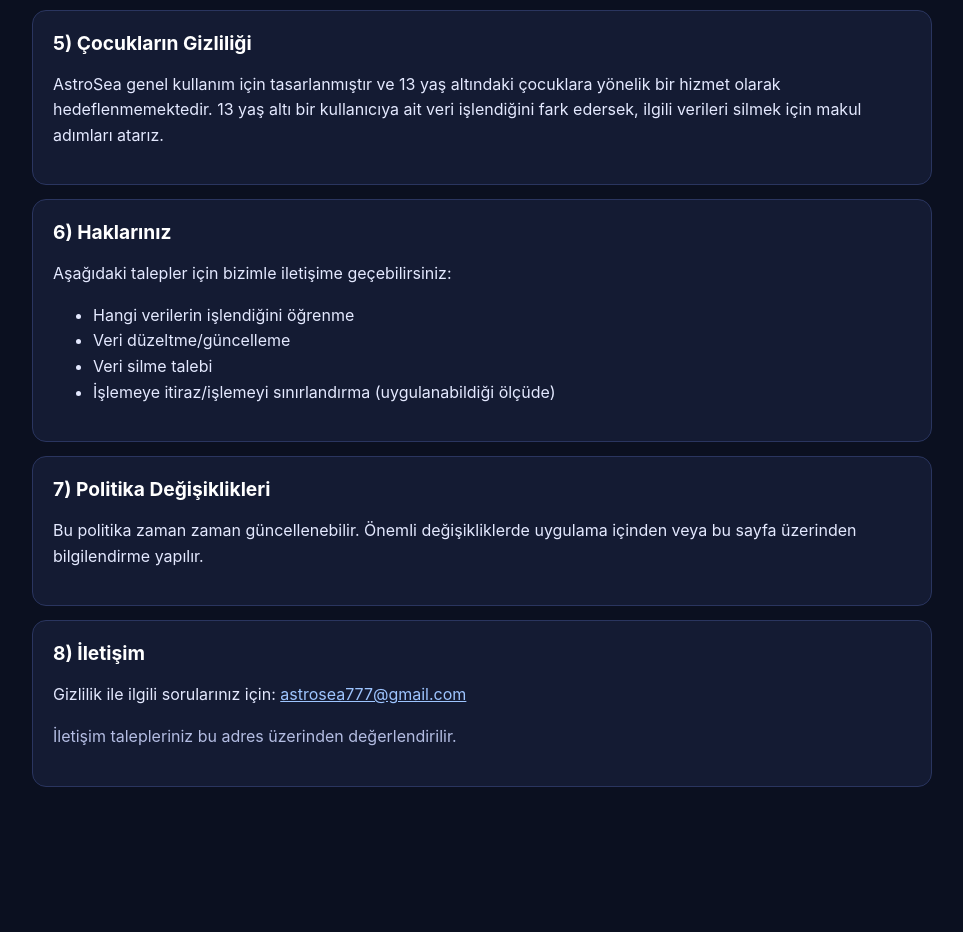
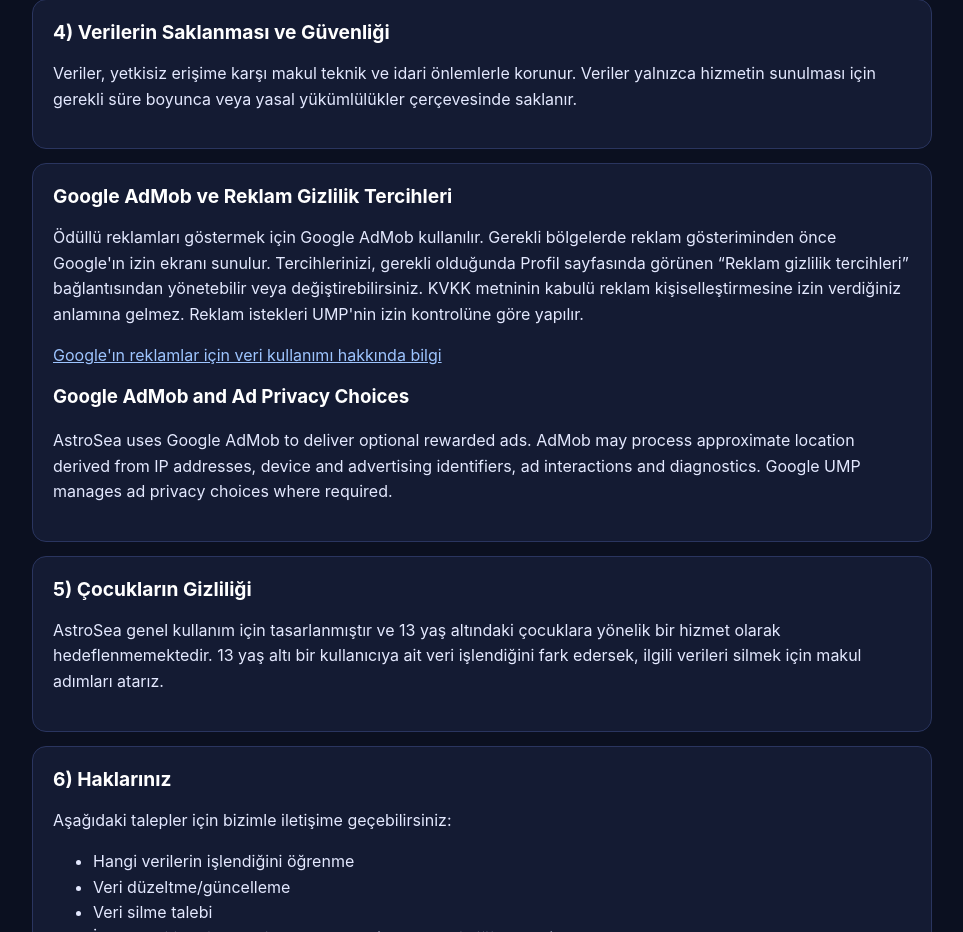
Before and after one commit to DennizCann/AstroSea, a plain HTML site: page docs/privacy-policy.html in a window 1280 px wide. Shown: the part 1326-2258 px from the top of the page, without its empty margins (158-1121 px from the left). Before the commit the page ends 2183 px from the top, so only its background shows below. Drawn offline with Linux system fonts and the light colour scheme.

Commit message:
docs: publish Google AdMob privacy disclosure

```diff
--- a/docs/privacy-policy.html
+++ b/docs/privacy-policy.html
@@ -43,7 +43,7 @@
   <main class="container">
     <section class="card">
       <h1>AstroSea Gizlilik Politikası</h1>
-      <p class="muted"><strong>Son güncelleme:</strong> 26 Eylül 2026</p>
+      <p class="muted"><strong>Son güncelleme:</strong> 15 Kasım 2026</p>
       <p>
         Bu Gizlilik Politikası, AstroSea mobil uygulamasını kullanırken kişisel verilerinizin nasıl toplandığını,
         işlendiğini, paylaşıldığını ve korunduğunu açıklar.
@@ -59,6 +59,7 @@
         <li><strong>Bildirim verileri:</strong> Bildirim tercihleri, uygulama içi bildirim kayıtları ve hatırlatma planlama bilgileri.</li>
         <li><strong>Yorum isteği verileri:</strong> Seçtiğiniz kartlar, açılım türü ve yapay zekâ yorumunu oluşturmak için gönderilen metin.</li>
         <li><strong>Teknik/analitik veriler:</strong> Cihaz ve kullanım olayları (hata kayıtları, temel performans/analitik sinyalleri).</li>
+        <li><strong>Reklam verileri:</strong> Ödüllü reklamlar için Google AdMob; IP adresi, cihaz/reklam tanımlayıcıları, reklam etkileşimleri ve tanılama verilerini işleyebilir. İşlenen veriler ve reklam kişiselleştirmesi, bölgenize ve gizlilik tercihlerinize bağlıdır.</li>
       </ul>
     </section>
 
@@ -81,6 +82,7 @@
         <li><strong>Google Play Billing:</strong> Uygulama içi abonelik ve ödeme işlemleri.</li>
         <li><strong>Adapty:</strong> Abonelik yönetimi, paywall ve satın alma durumlarının takibi.</li>
         <li><strong>Groq:</strong> Talep ettiğiniz tarot yorumunun oluşturulması için yorum isteği metninin yapay zekâ hizmetine işlenmesi.</li>
+        <li><strong>Google AdMob ve User Messaging Platform (UMP):</strong> İsteğe bağlı ödüllü reklamların sunulması, ölçümü, kötüye kullanımın önlenmesi ve reklam gizlilik tercihlerinin yönetilmesi. AstroSea profil bilgilerinizi ve tarot yorumlarınızı reklam isteğinin içeriğine eklemez.</li>
       </ul>
       <p>
         Yapay zekâ yorumları kişiselleştirilmiş rehberlik amaçlıdır; kesin tavsiye veya gelecek tahmini değildir.
@@ -95,6 +97,22 @@
         Veriler, yetkisiz erişime karşı makul teknik ve idari önlemlerle korunur. Veriler yalnızca hizmetin sunulması
         için gerekli süre boyunca veya yasal yükümlülükler çerçevesinde saklanır.
       </p>
+    </section>
+
+    <section class="card">
+      <h2>Google AdMob ve Reklam Gizlilik Tercihleri</h2>
+      <p>
+        Ödüllü reklamları göstermek için Google AdMob kullanılır.
+        Gerekli bölgelerde reklam gösteriminden önce Google'ın izin ekranı sunulur. Tercihlerinizi,
+        gerekli olduğunda Profil sayfasında görünen “Reklam gizlilik tercihleri” bağlantısından
+        yönetebilir veya değiştirebilirsiniz. KVKK metninin kabulü reklam kişiselleştirmesine izin
+        verdiğiniz anlamına gelmez. Reklam istekleri UMP'nin izin kontrolüne göre yapılır.
+      </p>
+      <p><a href="https://policies.google.com/technologies/ads">Google'ın reklamlar için veri kullanımı hakkında bilgi</a></p>
+      <div lang="en">
+        <h3>Google AdMob and Ad Privacy Choices</h3>
+        <p>AstroSea uses Google AdMob to deliver optional rewarded ads. AdMob may process approximate location derived from IP addresses, device and advertising identifiers, ad interactions and diagnostics. Google UMP manages ad privacy choices where required.</p>
+      </div>
     </section>
 
     <section class="card">
```
